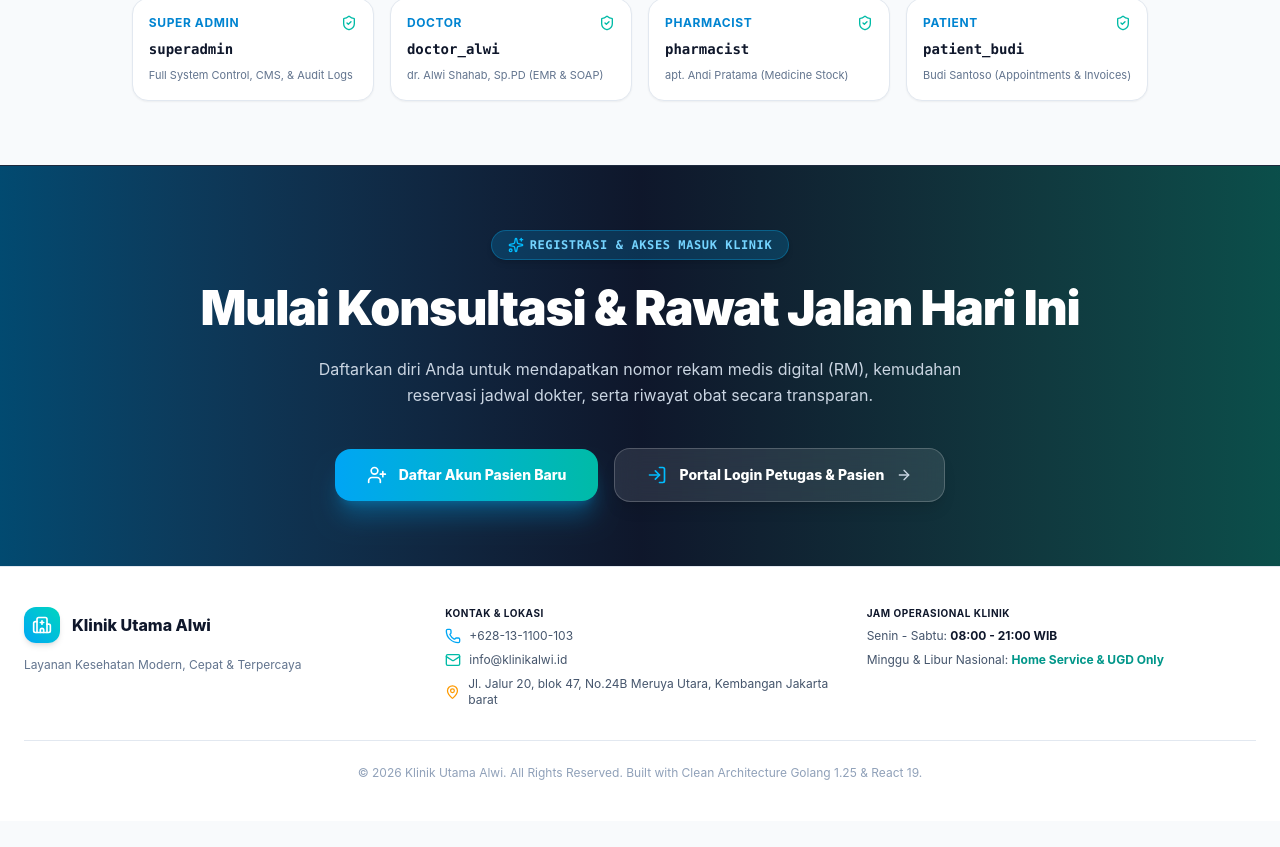
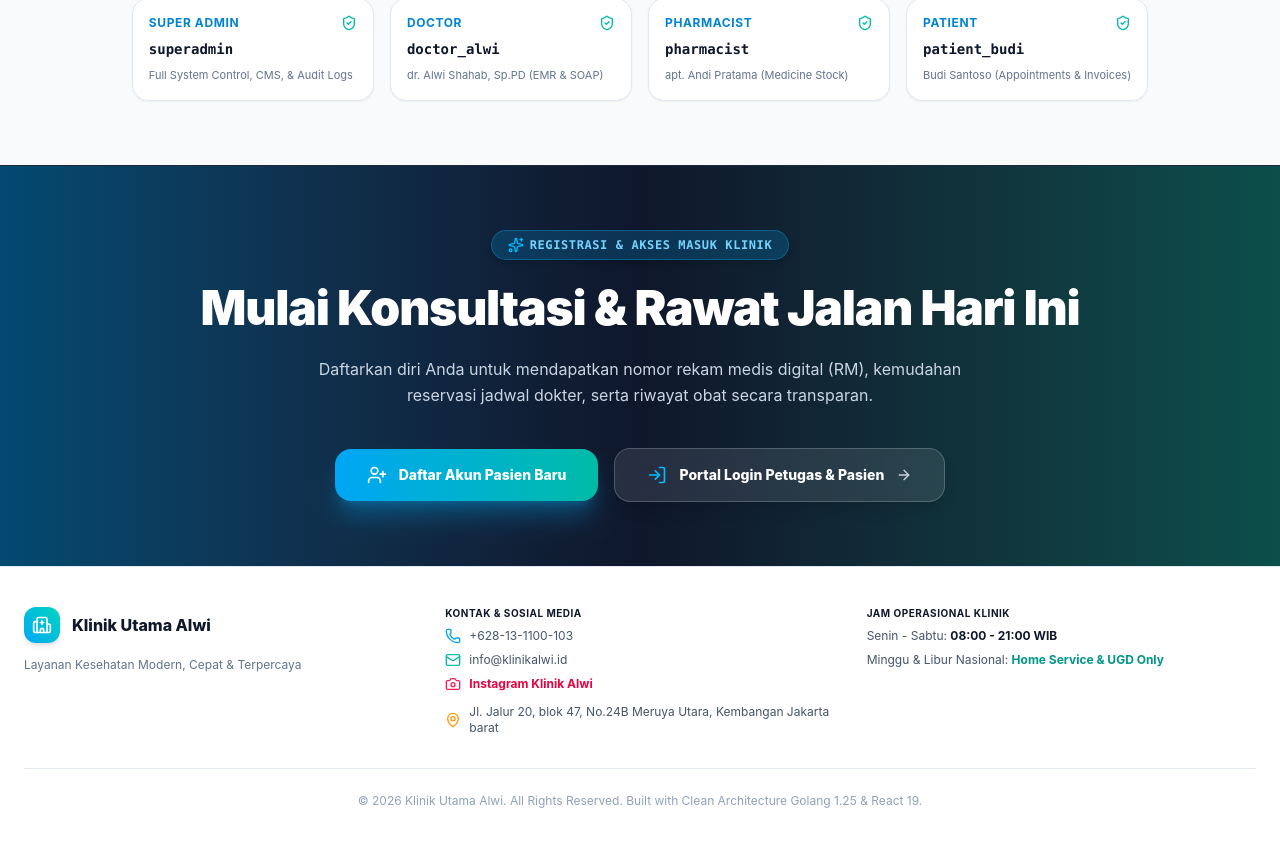
Before and after one commit to randyfp21/ProjectKlinikAlwi, a React (Vite) app in the folder frontend/: page / in a window 1280 px wide. Shown: the part 3226-4073 px from the top of the page. Before the commit the page ends 4047 px from the top, so only its background shows below. Built offline with nearby package versions, Linux system fonts and the light colour scheme; no server answers.

Commit message:
feat: Add editable Instagram social media link to Footer & CMS Admin

```diff
--- a/frontend/src/pages/CMSManagementPage.tsx
+++ b/frontend/src/pages/CMSManagementPage.tsx
@@ -1,5 +1,5 @@
 import React, { useState, useEffect } from 'react';
-import { Globe, Edit3, Save, CheckCircle2, RotateCcw, Hospital, Home, Pill, Syringe, Droplet, Stethoscope, Handshake, Eye, Sparkles, UserCheck, ShieldCheck, Upload, Image as ImageIcon, Plus, Trash2, Gift, Tag } from 'lucide-react';
+import { Globe, Edit3, Save, CheckCircle2, RotateCcw, Hospital, Home, Pill, Syringe, Droplet, Stethoscope, Handshake, Eye, Sparkles, UserCheck, ShieldCheck, Upload, Image as ImageIcon, Plus, Trash2, Gift, Tag, Camera } from 'lucide-react';
 import { useCMSStore, CMSFacility, CMSFeaturedDoctor, CMSClinicGallery, CMSPromo } from '../store/useCMSStore';
 import { useAuthStore } from '../store/useAuthStore';
 import { apiClient } from '../api/client';
@@ -51,6 +51,7 @@ export const CMSManagementPage: React.FC = () => {
     clinicTagline: cms.clinicTagline,
     contactPhone: cms.contactPhone,
     contactEmail: cms.contactEmail,
+    contactInstagram: cms.contactInstagram,
     clinicAddress: cms.clinicAddress,
   });
 
@@ -386,6 +387,7 @@ export const CMSManagementPage: React.FC = () => {
                 clinicTagline: 'Layanan Kesehatan Modern, Cepat & Terpercaya',
                 contactPhone: '+628-13-1100-103',
                 contactEmail: 'info@klinikalwi.id',
+                contactInstagram: 'https://instagram.com/klinikalwi.official',
                 clinicAddress: 'Jl. Jalur 20, blok 47, No.24B Meruya Utara, Kembangan Jakarta barat',
               });
               setHeroForm({
@@ -476,6 +478,20 @@ export const CMSManagementPage: React.FC = () => {
               value={brandingForm.contactEmail}
               onChange={(e) => setBrandingForm({ ...brandingForm, contactEmail: e.target.value })}
               className="w-full p-2.5 bg-slate-50 dark:bg-slate-800 border rounded-xl text-slate-900 dark:text-slate-100 focus:outline-none"
+            />
+          </div>
+
+          <div>
+            <label className="text-slate-700 dark:text-slate-300 block mb-1 font-semibold flex items-center gap-1">
+              <Camera className="w-3.5 h-3.5 text-rose-500" /> URL Akun Instagram Resmi Klinik
+            </label>
+            <input
+              type="text"
+              required
+              placeholder="https://instagram.com/klinikalwi.official"
+              value={brandingForm.contactInstagram}
+              onChange={(e) => setBrandingForm({ ...brandingForm, contactInstagram: e.target.value })}
+              className="w-full p-2.5 bg-slate-50 dark:bg-slate-800 border rounded-xl font-mono text-rose-600 dark:text-rose-400 focus:outline-none"
             />
           </div>
 
--- a/frontend/src/pages/LandingPage.tsx
+++ b/frontend/src/pages/LandingPage.tsx
@@ -27,7 +27,8 @@ import {
   ChevronRight,
   Image as ImageIcon,
   Tag,
-  Gift
+  Gift,
+  Camera
 } from 'lucide-react';
 import { useLanguageStore } from '../store/useLanguageStore';
 import { useThemeStore } from '../store/useThemeStore';
@@ -38,7 +39,7 @@ export const LandingPage: React.FC = () => {
   const { t } = useLanguageStore();
   const { isDarkMode, toggleTheme } = useThemeStore();
   const cms = useCMSStore();
-  const { clinicName, clinicTagline, clinicLogoIcon, heroTitle, heroSubtitle, heroBadge, facilities, featuredDoctors, galleryPhotos, promos, contactPhone, contactEmail, clinicAddress } = cms;
+  const { clinicName, clinicTagline, clinicLogoIcon, heroTitle, heroSubtitle, heroBadge, facilities, featuredDoctors, galleryPhotos, promos, contactPhone, contactEmail, contactInstagram, clinicAddress } = cms;
 
   const [activeSlideIndex, setActiveSlideIndex] = useState(0);
 
@@ -456,15 +457,28 @@ export const LandingPage: React.FC = () => {
           </div>
 
           <div className="space-y-2">
-            <span className="font-bold text-slate-900 dark:text-white block uppercase text-[10px] tracking-wider">KONTAK & LOKASI</span>
+            <span className="font-bold text-slate-900 dark:text-white block uppercase text-[10px] tracking-wider">KONTAK & SOSIAL MEDIA</span>
             <div className="flex items-center gap-2">
               <Phone className="w-4 h-4 text-sky-500" /> <span>{contactPhone}</span>
             </div>
             <div className="flex items-center gap-2">
               <Mail className="w-4 h-4 text-teal-500" /> <span>{contactEmail}</span>
             </div>
-            <div className="flex items-center gap-2">
-              <MapPin className="w-4 h-4 text-amber-500" /> <span>{clinicAddress}</span>
+            {contactInstagram && (
+              <div className="flex items-center gap-2">
+                <Camera className="w-4 h-4 text-rose-500" />
+                <a
+                  href={contactInstagram.startsWith('http') ? contactInstagram : `https://${contactInstagram}`}
+                  target="_blank"
+                  rel="noreferrer"
+                  className="hover:underline text-rose-600 dark:text-rose-400 font-bold"
+                >
+                  Instagram Klinik Alwi
+                </a>
+              </div>
+            )}
+            <div className="flex items-center gap-2 pt-1">
+              <MapPin className="w-4 h-4 text-amber-500 shrink-0" /> <span>{clinicAddress}</span>
             </div>
           </div>
 
--- a/frontend/src/store/useCMSStore.ts
+++ b/frontend/src/store/useCMSStore.ts
@@ -50,6 +50,7 @@ export interface CMSState {
   clinicLogoIcon: string;
   contactPhone: string;
   contactEmail: string;
+  contactInstagram: string;
   clinicAddress: string;
 
   // Hero Section
@@ -74,7 +75,7 @@ export interface CMSState {
   saveCMSToDB: () => Promise<void>;
 
   // Local Actions
-  updateBranding: (data: Partial<Pick<CMSState, 'clinicName' | 'clinicTagline' | 'clinicLogoIcon' | 'contactPhone' | 'contactEmail' | 'clinicAddress'>>) => void;
+  updateBranding: (data: Partial<Pick<CMSState, 'clinicName' | 'clinicTagline' | 'clinicLogoIcon' | 'contactPhone' | 'contactEmail' | 'contactInstagram' | 'clinicAddress'>>) => void;
   updateHero: (data: Partial<Pick<CMSState, 'heroTitle' | 'heroSubtitle' | 'heroBadge'>>) => void;
   updateFacility: (id: string, updated: Partial<CMSFacility>) => void;
   updateDoctor: (id: number, updated: Partial<CMSFeaturedDoctor>) => void;
@@ -253,6 +254,7 @@ export const useCMSStore = create<CMSState>()(
       clinicLogoIcon: 'Hospital',
       contactPhone: '+628-13-1100-103',
       contactEmail: 'info@klinikalwi.id',
+      contactInstagram: 'https://instagram.com/klinikalwi.official',
       clinicAddress: 'Jl. Jalur 20, blok 47, No.24B Meruya Utara, Kembangan Jakarta barat',
 
       heroTitle: 'Solusi Kesehatan Terbaik & Terpercaya Untuk Keluarga Anda',
@@ -275,6 +277,7 @@ export const useCMSStore = create<CMSState>()(
               clinicLogoIcon: data.clinic_logo_icon || get().clinicLogoIcon,
               contactPhone: data.contact_phone || get().contactPhone,
               contactEmail: data.contact_email || get().contactEmail,
+              contactInstagram: data.contact_instagram || get().contactInstagram,
               clinicAddress: data.clinic_address || get().clinicAddress,
               heroTitle: data.hero_title || get().heroTitle,
               heroSubtitle: data.hero_subtitle || get().heroSubtitle,
@@ -298,6 +301,7 @@ export const useCMSStore = create<CMSState>()(
           clinic_logo_icon: state.clinicLogoIcon,
           contact_phone: state.contactPhone,
           contact_email: state.contactEmail,
+          contact_instagram: state.contactInstagram,
           clinic_address: state.clinicAddress,
           hero_title: state.heroTitle,
           hero_subtitle: state.heroSubtitle,
```
Also changed, not shown: 2 other files (tests, documents, lock files or other folders).
